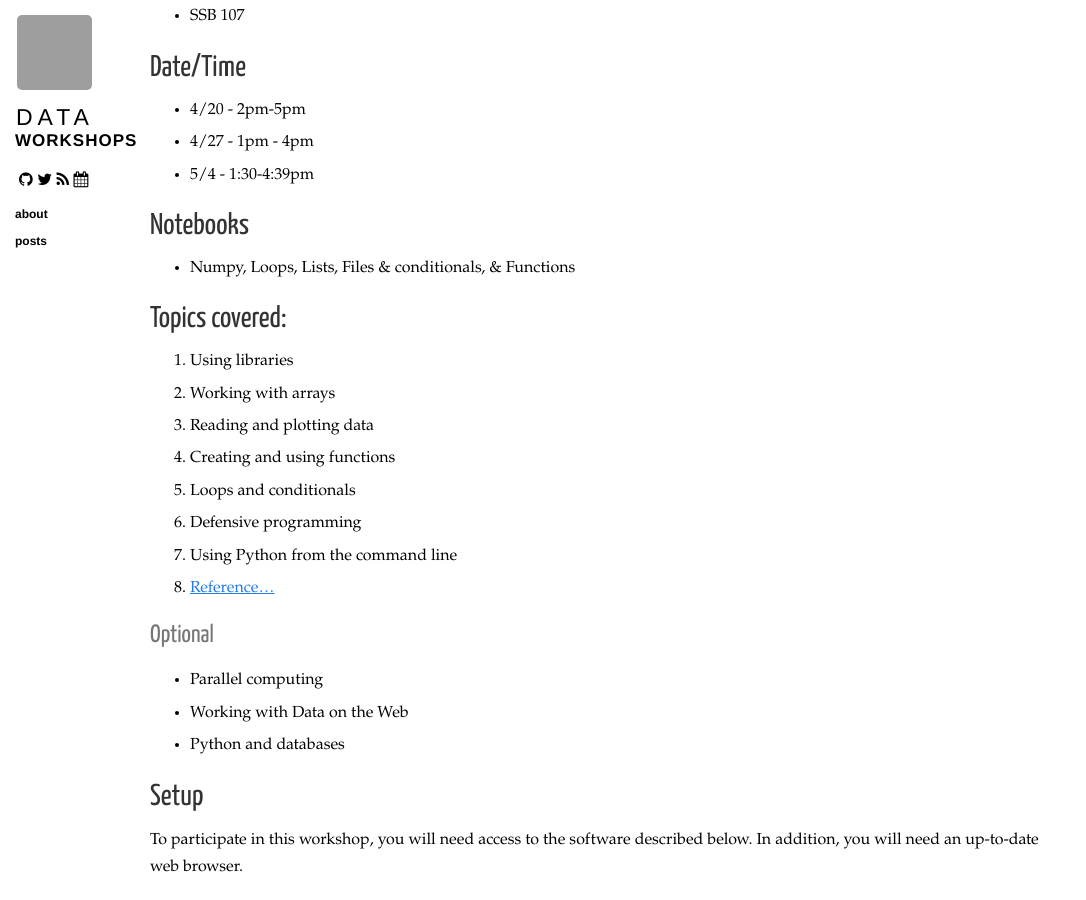
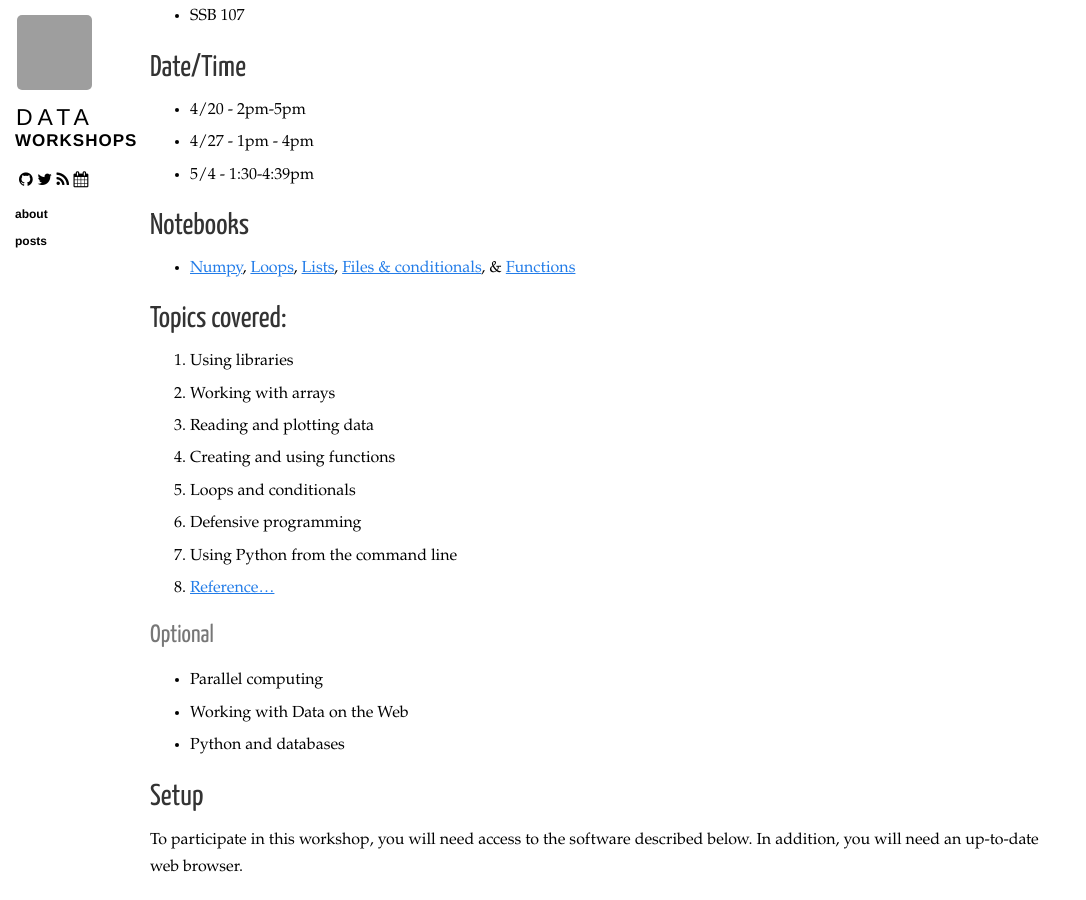
Before and after one commit to ucsdlib/workshops, a Jekyll site: the page built from _posts/2016-04-20-python-econ.markdown, in a window 1280 px wide and 900 px high, scrolled down 477 px. Shown: the whole window, without its empty margins (0-1086 px from the left). Built offline with Jekyll 4.4.1, drawn with Linux system fonts in a browser that asks for light colours; nearby versions of some CDN libraries; part of the change alters nothing that is shown; grey boxes are pictures that could not be loaded.

```diff
--- a/_posts/2016-04-20-python-econ.markdown
+++ b/_posts/2016-04-20-python-econ.markdown
@@ -28,7 +28,7 @@ This course if intended for beginners. No programming experience is necessary.
 
 ## Notebooks
 
-* Numpy, Loops, Lists, Files & conditionals, & Functions
+* [Numpy](https://github.com/ucsdlib/python-novice-inflammation/blob/gh-pages/1-intro-to-numpy.ipynb), [Loops](https://github.com/ucsdlib/python-novice-inflammation/blob/gh-pages/loops.ipynb), [Lists](https://github.com/ucsdlib/python-novice-inflammation/blob/gh-pages/lists.ipynb), [Files & conditionals](https://github.com/ucsdlib/python-novice-inflammation/blob/gh-pages/files%20%26%20conditionals.ipynb), & [Functions](https://github.com/ucsdlib/python-novice-inflammation/blob/gh-pages/functions.ipynb)
 
 ## Topics covered:
 
```
